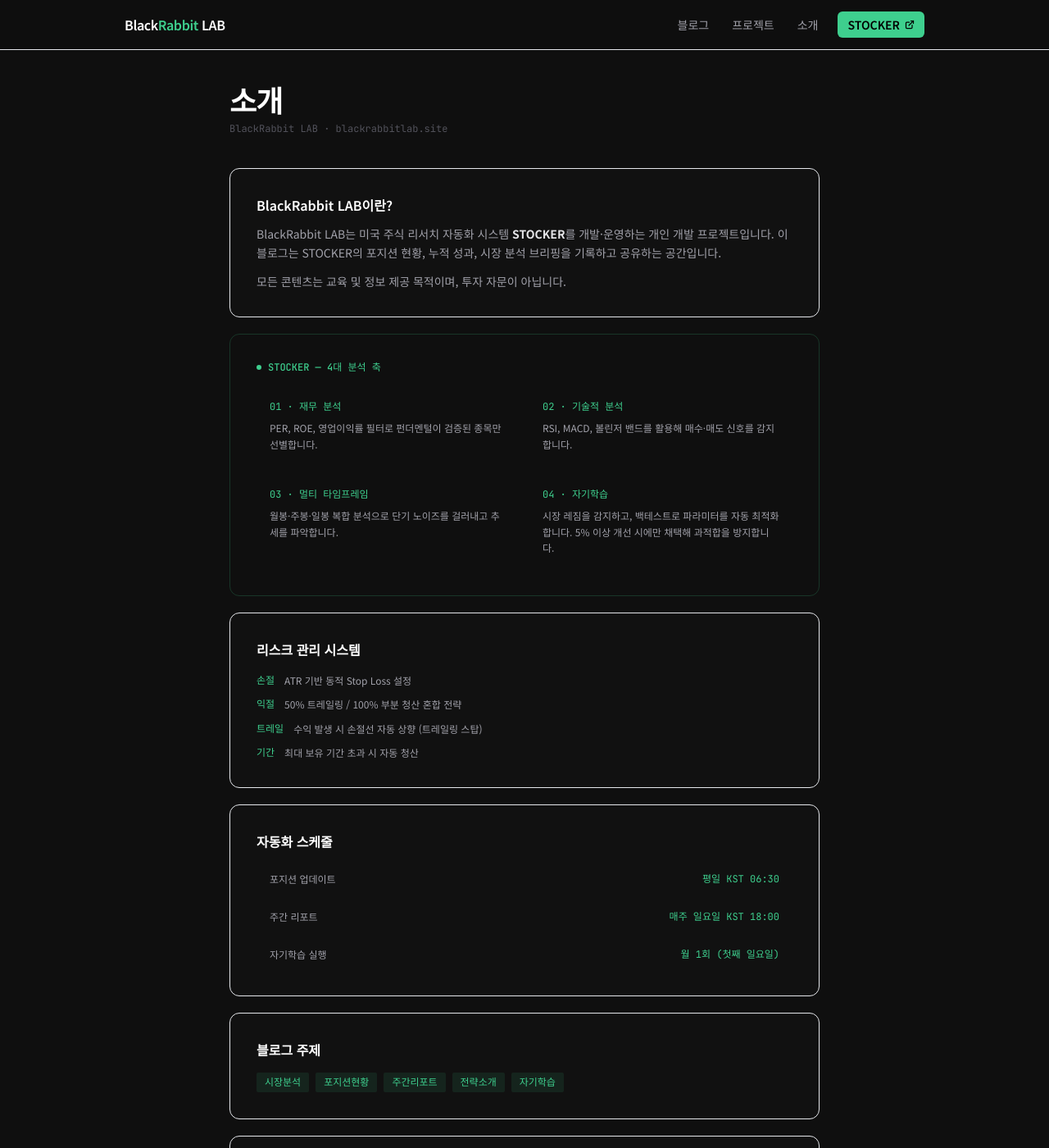
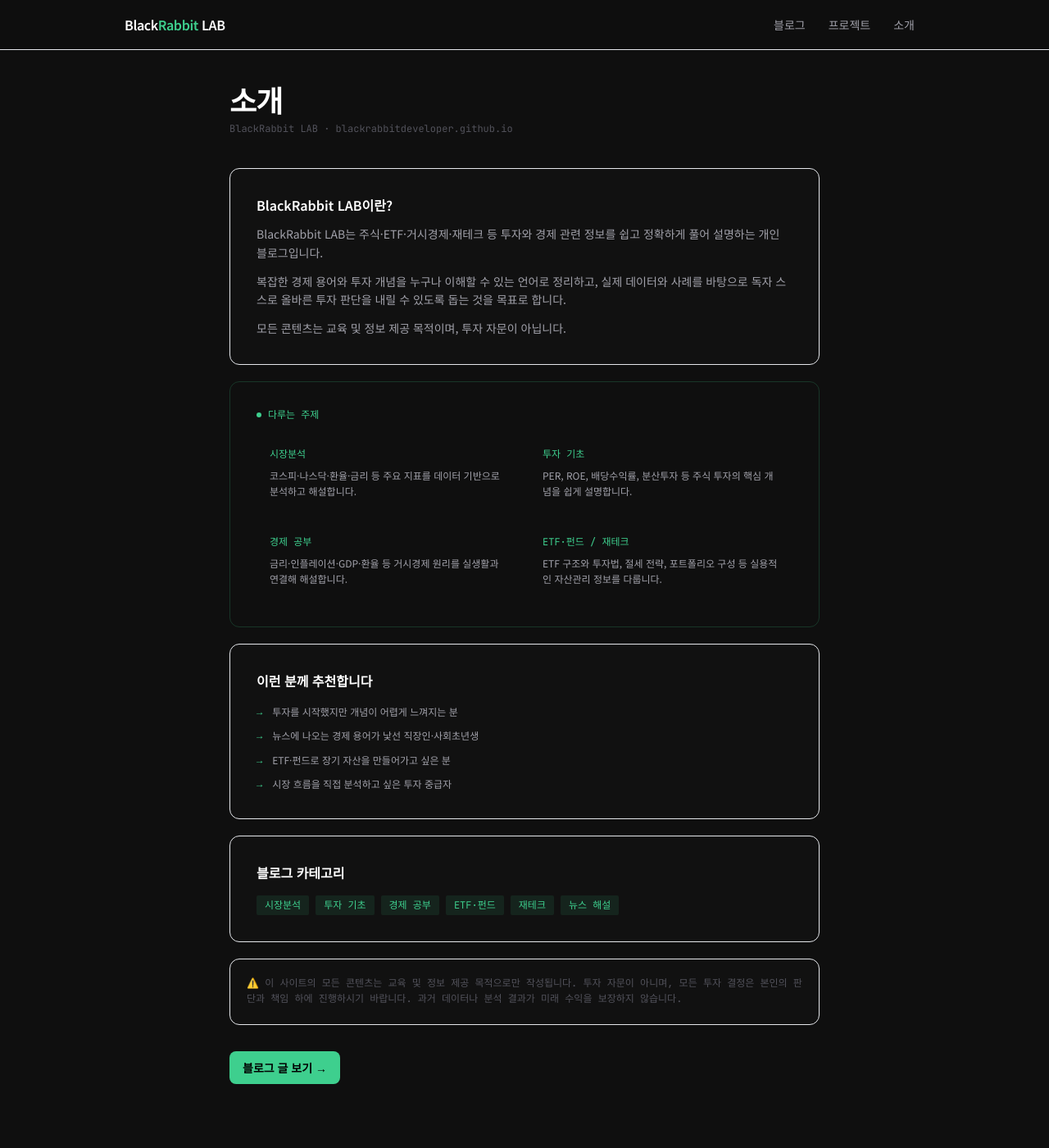
Before and after one commit to blackrabbitDeveloper/blackrabbitdeveloper.github.io, a Jekyll site: the page built from about.md, in a window 1280 px wide and 1400 px high. Shown: the whole window at 82% size. Built offline with Jekyll 4.4.1, drawn with Linux system fonts in a browser that asks for light colours; nearby versions of some CDN libraries; some of the changed text lies outside the part shown.

Commit message:
블로그 리뉴얼

```diff
--- a/_layouts/default.html
+++ b/_layouts/default.html
@@ -99,28 +99,10 @@
         <a href="{{ '/' | relative_url }}" class="rounded-md px-3 py-1.5 text-sm font-medium text-zinc-400 transition hover:bg-white/5 hover:text-white">블로그</a>
         <a href="{{ '/projects' | relative_url }}" class="rounded-md px-3 py-1.5 text-sm font-medium text-zinc-400 transition hover:bg-white/5 hover:text-white">프로젝트</a>
         <a href="{{ '/about' | relative_url }}" class="rounded-md px-3 py-1.5 text-sm font-medium text-zinc-400 transition hover:bg-white/5 hover:text-white">소개</a>
-        <a
-          href="https://blackrabbitlab.site"
-          target="_blank"
-          rel="noopener noreferrer"
-          class="ml-2 inline-flex items-center gap-1.5 rounded-md bg-brand px-3 py-1.5 text-sm font-semibold text-black transition hover:bg-brand/90"
-        >
-          STOCKER
-          <svg xmlns="http://www.w3.org/2000/svg" width="12" height="12" viewBox="0 0 24 24" fill="none" stroke="currentColor" stroke-width="2.5" stroke-linecap="round" stroke-linejoin="round"><path d="M18 13v6a2 2 0 0 1-2 2H5a2 2 0 0 1-2-2V8a2 2 0 0 1 2-2h6"/><polyline points="15 3 21 3 21 9"/><line x1="10" y1="14" x2="21" y2="3"/></svg>
-        </a>
       </nav>
 
-      <!-- Mobile: STOCKER CTA + Hamburger -->
+      <!-- Mobile: Hamburger -->
       <div class="flex items-center gap-2 md:hidden">
-        <a
-          href="https://blackrabbitlab.site"
-          target="_blank"
-          rel="noopener noreferrer"
-          class="inline-flex items-center gap-1 rounded-md bg-brand px-2.5 py-1.5 text-xs font-semibold text-black transition hover:bg-brand/90"
-        >
-          STOCKER
-          <svg xmlns="http://www.w3.org/2000/svg" width="10" height="10" viewBox="0 0 24 24" fill="none" stroke="currentColor" stroke-width="2.5" stroke-linecap="round" stroke-linejoin="round"><path d="M18 13v6a2 2 0 0 1-2 2H5a2 2 0 0 1-2-2V8a2 2 0 0 1 2-2h6"/><polyline points="15 3 21 3 21 9"/><line x1="10" y1="14" x2="21" y2="3"/></svg>
-        </a>
         <button
           id="menu-toggle"
           class="flex h-9 w-9 items-center justify-center rounded-md text-zinc-400 transition hover:bg-white/5 hover:text-white"
@@ -153,7 +135,7 @@
       <div class="flex flex-col items-center gap-6 sm:flex-row sm:justify-between">
         <div>
           <p class="text-sm font-semibold text-white">Black<span class="text-brand">Rabbit</span> LAB</p>
-          <p class="mt-1 text-xs text-zinc-600">미국 주식 리서치 자동화 · 시장 분석 블로그</p>
+          <p class="mt-1 text-xs text-zinc-600">투자 정보 · 경제 교육 블로그</p>
         </div>
         <div class="flex flex-wrap justify-center gap-x-5 gap-y-2">
           <a href="{{ '/about' | relative_url }}" class="text-sm text-zinc-500 hover:text-white transition">소개</a>
--- a/about.md
+++ b/about.md
@@ -1,125 +1,105 @@
 ---
 layout: default
 title: 소개
-description: BlackRabbit LAB 소개 - STOCKER 미국 주식 리서치 자동화 시스템과 시장 분석 블로그
+description: BlackRabbit LAB — 주식·ETF·경제 개념을 쉽게 풀어 설명하는 투자 정보·경제 교육 블로그
 ---
 
 <div class="mx-auto max-w-3xl px-4 sm:px-6 pt-10 pb-20">
 
   <h1 class="text-3xl font-bold tracking-tight text-white sm:text-4xl mb-2">소개</h1>
-  <p class="font-mono text-xs text-zinc-600 mb-10">BlackRabbit LAB · blackrabbitlab.site</p>
+  <p class="font-mono text-xs text-zinc-600 mb-10">BlackRabbit LAB · blackrabbitdeveloper.github.io</p>
 
   <!-- What is -->
   <div class="rounded-xl border border-white/8 bg-[#111111] p-6 sm:p-8 mb-5">
     <h2 class="text-base font-semibold text-white mb-3">BlackRabbit LAB이란?</h2>
     <p class="text-sm leading-relaxed text-zinc-400">
-      BlackRabbit LAB는 미국 주식 리서치 자동화 시스템 <strong class="text-zinc-200">STOCKER</strong>를 개발·운영하는 개인 개발 프로젝트입니다.
-      이 블로그는 STOCKER의 포지션 현황, 누적 성과, 시장 분석 브리핑을 기록하고 공유하는 공간입니다.
+      BlackRabbit LAB는 주식·ETF·거시경제·재테크 등 투자와 경제 관련 정보를 쉽고 정확하게 풀어 설명하는 개인 블로그입니다.
+    </p>
+    <p class="mt-3 text-sm leading-relaxed text-zinc-400">
+      복잡한 경제 용어와 투자 개념을 누구나 이해할 수 있는 언어로 정리하고,
+      실제 데이터와 사례를 바탕으로 독자 스스로 올바른 투자 판단을 내릴 수 있도록 돕는 것을 목표로 합니다.
     </p>
     <p class="mt-3 text-sm leading-relaxed text-zinc-400">
       모든 콘텐츠는 교육 및 정보 제공 목적이며, 투자 자문이 아닙니다.
     </p>
   </div>
 
-  <!-- STOCKER 4대 기능 -->
+  <!-- 다루는 주제 -->
   <div class="rounded-xl border border-brand/20 bg-brand/4 p-6 sm:p-8 mb-5">
     <div class="mb-4 flex items-center gap-2">
       <span class="relative flex h-1.5 w-1.5">
         <span class="absolute inline-flex h-full w-full animate-ping rounded-full bg-brand opacity-75"></span>
         <span class="relative inline-flex h-1.5 w-1.5 rounded-full bg-brand"></span>
       </span>
-      <h2 class="font-mono text-xs font-medium text-brand">STOCKER — 4대 분석 축</h2>
+      <h2 class="font-mono text-xs font-medium text-brand">다루는 주제</h2>
     </div>
 
     <div class="grid gap-3 sm:grid-cols-2">
       <div class="rounded-lg bg-white/4 p-4">
-        <p class="font-mono text-xs text-brand mb-2">01 · 재무 분석</p>
-        <p class="text-xs leading-relaxed text-zinc-400">PER, ROE, 영업이익률 필터로 펀더멘털이 검증된 종목만 선별합니다.</p>
+        <p class="font-mono text-xs text-brand mb-2">시장분석</p>
+        <p class="text-xs leading-relaxed text-zinc-400">코스피·나스닥·환율·금리 등 주요 지표를 데이터 기반으로 분석하고 해설합니다.</p>
       </div>
       <div class="rounded-lg bg-white/4 p-4">
-        <p class="font-mono text-xs text-brand mb-2">02 · 기술적 분석</p>
-        <p class="text-xs leading-relaxed text-zinc-400">RSI, MACD, 볼린저 밴드를 활용해 매수·매도 신호를 감지합니다.</p>
+        <p class="font-mono text-xs text-brand mb-2">투자 기초</p>
+        <p class="text-xs leading-relaxed text-zinc-400">PER, ROE, 배당수익률, 분산투자 등 주식 투자의 핵심 개념을 쉽게 설명합니다.</p>
       </div>
       <div class="rounded-lg bg-white/4 p-4">
-        <p class="font-mono text-xs text-brand mb-2">03 · 멀티 타임프레임</p>
-        <p class="text-xs leading-relaxed text-zinc-400">월봉·주봉·일봉 복합 분석으로 단기 노이즈를 걸러내고 추세를 파악합니다.</p>
+        <p class="font-mono text-xs text-brand mb-2">경제 공부</p>
+        <p class="text-xs leading-relaxed text-zinc-400">금리·인플레이션·GDP·환율 등 거시경제 원리를 실생활과 연결해 해설합니다.</p>
       </div>
       <div class="rounded-lg bg-white/4 p-4">
-        <p class="font-mono text-xs text-brand mb-2">04 · 자기학습</p>
-        <p class="text-xs leading-relaxed text-zinc-400">시장 레짐을 감지하고, 백테스트로 파라미터를 자동 최적화합니다. 5% 이상 개선 시에만 채택해 과적합을 방지합니다.</p>
+        <p class="font-mono text-xs text-brand mb-2">ETF·펀드 / 재테크</p>
+        <p class="text-xs leading-relaxed text-zinc-400">ETF 구조와 투자법, 절세 전략, 포트폴리오 구성 등 실용적인 자산관리 정보를 다룹니다.</p>
       </div>
     </div>
   </div>
 
-  <!-- 리스크 관리 -->
+  <!-- 독자 대상 -->
   <div class="rounded-xl border border-white/8 bg-[#111111] p-6 sm:p-8 mb-5">
-    <h2 class="text-base font-semibold text-white mb-4">리스크 관리 시스템</h2>
+    <h2 class="text-base font-semibold text-white mb-4">이런 분께 추천합니다</h2>
     <ul class="space-y-2.5">
       <li class="flex items-start gap-3">
-        <span class="font-mono text-xs text-brand mt-0.5 flex-shrink-0">손절</span>
-        <p class="text-xs text-zinc-400 leading-relaxed">ATR 기반 동적 Stop Loss 설정</p>
+        <span class="font-mono text-xs text-brand mt-0.5 flex-shrink-0">→</span>
+        <p class="text-xs text-zinc-400 leading-relaxed">투자를 시작했지만 개념이 어렵게 느껴지는 분</p>
       </li>
       <li class="flex items-start gap-3">
-        <span class="font-mono text-xs text-brand mt-0.5 flex-shrink-0">익절</span>
-        <p class="text-xs text-zinc-400 leading-relaxed">50% 트레일링 / 100% 부분 청산 혼합 전략</p>
+        <span class="font-mono text-xs text-brand mt-0.5 flex-shrink-0">→</span>
+        <p class="text-xs text-zinc-400 leading-relaxed">뉴스에 나오는 경제 용어가 낯선 직장인·사회초년생</p>
       </li>
       <li class="flex items-start gap-3">
-        <span class="font-mono text-xs text-brand mt-0.5 flex-shrink-0">트레일</span>
-        <p class="text-xs text-zinc-400 leading-relaxed">수익 발생 시 손절선 자동 상향 (트레일링 스탑)</p>
+        <span class="font-mono text-xs text-brand mt-0.5 flex-shrink-0">→</span>
+        <p class="text-xs text-zinc-400 leading-relaxed">ETF·펀드로 장기 자산을 만들어가고 싶은 분</p>
       </li>
       <li class="flex items-start gap-3">
-        <span class="font-mono text-xs text-brand mt-0.5 flex-shrink-0">기간</span>
-        <p class="text-xs text-zinc-400 leading-relaxed">최대 보유 기간 초과 시 자동 청산</p>
+        <span class="font-mono text-xs text-brand mt-0.5 flex-shrink-0">→</span>
+        <p class="text-xs text-zinc-400 leading-relaxed">시장 흐름을 직접 분석하고 싶은 투자 중급자</p>
       </li>
     </ul>
   </div>
 
-  <!-- 자동화 스케줄 -->
-  <div class="rounded-xl border border-white/8 bg-[#111111] p-6 sm:p-8 mb-5">
-    <h2 class="text-base font-semibold text-white mb-4">자동화 스케줄</h2>
-    <div class="space-y-2.5">
-      <div class="flex items-center justify-between rounded-lg bg-white/3 px-4 py-2.5">
-        <span class="text-xs text-zinc-400">포지션 업데이트</span>
-        <span class="font-mono text-xs text-brand">평일 KST 06:30</span>
-      </div>
-      <div class="flex items-center justify-between rounded-lg bg-white/3 px-4 py-2.5">
-        <span class="text-xs text-zinc-400">주간 리포트</span>
-        <span class="font-mono text-xs text-brand">매주 일요일 KST 18:00</span>
-      </div>
-      <div class="flex items-center justify-between rounded-lg bg-white/3 px-4 py-2.5">
-        <span class="text-xs text-zinc-400">자기학습 실행</span>
-        <span class="font-mono text-xs text-brand">월 1회 (첫째 일요일)</span>
-      </div>
-    </div>
-  </div>
-
   <!-- 블로그 카테고리 -->
   <div class="rounded-xl border border-white/8 bg-[#111111] p-6 sm:p-8 mb-5">
-    <h2 class="text-base font-semibold text-white mb-4">블로그 주제</h2>
+    <h2 class="text-base font-semibold text-white mb-4">블로그 카테고리</h2>
     <div class="flex flex-wrap gap-2">
       <span class="rounded-sm bg-brand/10 px-2.5 py-1 font-mono text-xs text-brand">시장분석</span>
-      <span class="rounded-sm bg-brand/10 px-2.5 py-1 font-mono text-xs text-brand">포지션현황</span>
-      <span class="rounded-sm bg-brand/10 px-2.5 py-1 font-mono text-xs text-brand">주간리포트</span>
-      <span class="rounded-sm bg-brand/10 px-2.5 py-1 font-mono text-xs text-brand">전략소개</span>
-      <span class="rounded-sm bg-brand/10 px-2.5 py-1 font-mono text-xs text-brand">자기학습</span>
+      <span class="rounded-sm bg-brand/10 px-2.5 py-1 font-mono text-xs text-brand">투자 기초</span>
+      <span class="rounded-sm bg-brand/10 px-2.5 py-1 font-mono text-xs text-brand">경제 공부</span>
+      <span class="rounded-sm bg-brand/10 px-2.5 py-1 font-mono text-xs text-brand">ETF·펀드</span>
+      <span class="rounded-sm bg-brand/10 px-2.5 py-1 font-mono text-xs text-brand">재테크</span>
+      <span class="rounded-sm bg-brand/10 px-2.5 py-1 font-mono text-xs text-brand">뉴스 해설</span>
     </div>
   </div>
 
   <!-- Disclaimer -->
   <div class="rounded-xl border border-white/8 bg-[#111111] p-5 mb-8">
     <p class="font-mono text-xs leading-relaxed text-zinc-600">
-      ⚠️ 이 사이트의 모든 콘텐츠는 교육 및 정보 제공 목적으로만 작성됩니다. 투자 자문이 아니며, 모든 투자 결정은 본인의 판단과 책임 하에 진행하시기 바랍니다. STOCKER가 제공하는 데이터 및 신호는 과거 데이터에 기반하며, 미래 수익을 보장하지 않습니다.
+      ⚠️ 이 사이트의 모든 콘텐츠는 교육 및 정보 제공 목적으로만 작성됩니다. 투자 자문이 아니며, 모든 투자 결정은 본인의 판단과 책임 하에 진행하시기 바랍니다. 과거 데이터나 분석 결과가 미래 수익을 보장하지 않습니다.
     </p>
   </div>
 
   <!-- CTA -->
-  <div class="flex gap-3">
-    <a href="https://blackrabbitlab.site" target="_blank" rel="noopener noreferrer" class="inline-flex items-center gap-2 rounded-lg bg-brand px-4 py-2.5 text-sm font-semibold text-black transition hover:bg-brand/90">
-      STOCKER 바로가기 ↗
-    </a>
-    <a href="/" class="inline-flex items-center gap-2 rounded-lg border border-white/10 px-4 py-2.5 text-sm font-medium text-zinc-300 transition hover:border-white/20 hover:text-white">
-      블로그 보기
-    </a>
-  </div>
+  <a href="/" class="inline-flex items-center gap-2 rounded-lg bg-brand px-4 py-2.5 text-sm font-semibold text-black transition hover:bg-brand/90">
+    블로그 글 보기 →
+  </a>
 
 </div>
```
Also changed, not shown: _layouts/home.html (+6 -11 lines).
